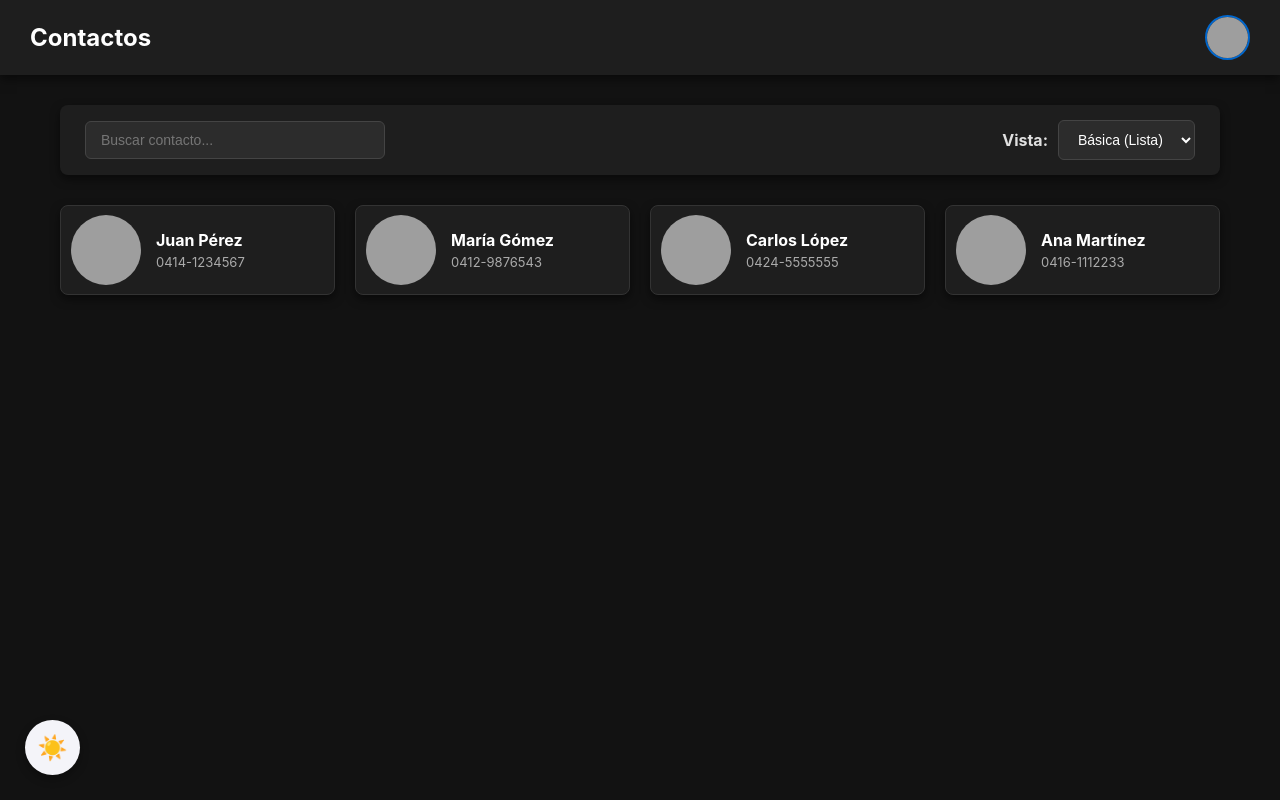
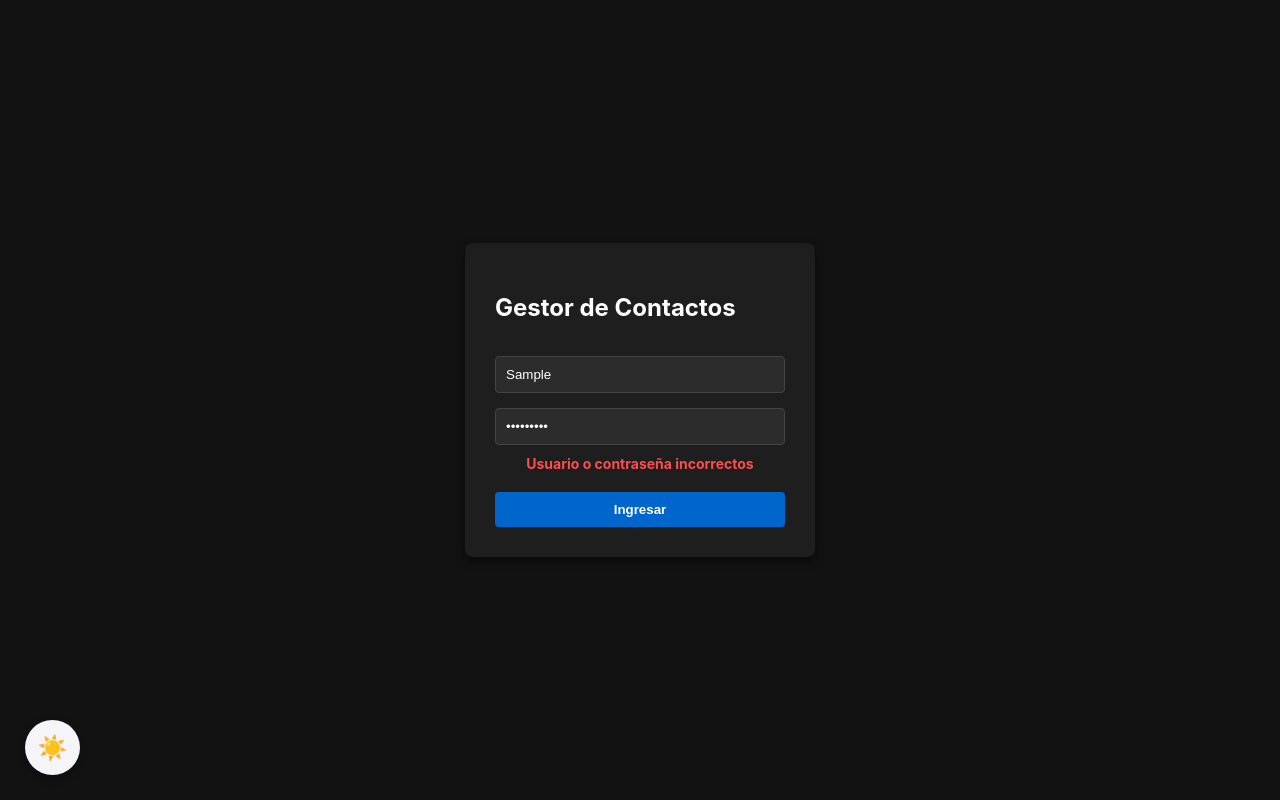
Before and after one commit to luischirinos7/frameworks_1, a React (Create React App) app: page / in a window 1280 px wide. Both pictures are taken after typing "Sample", "Sample123" into the empty fields and a click on the button "Ingresar". Built offline with nearby package versions, Linux system fonts and the light colour scheme; grey boxes are pictures that could not be loaded.

Commit message:
orden alfabetico A-Z por defecto y configuracion de contacto oficial de Soporte

```diff
--- a/src/App.css
+++ b/src/App.css
@@ -188,6 +188,14 @@ body {
   justify-content: center;
   align-items: center;
   height: 100vh;
+}
+
+.error-msg {
+  color: #ff4d4d;
+  font-size: 14px;
+  text-align: center;
+  margin: -5px 0 5px 0;
+  font-weight: bold;
 }
 
 .login-form {
--- a/src/App.js
+++ b/src/App.js
@@ -4,40 +4,13 @@ import './App.css';
 const datosIniciales = [
   {
     id: 1,
-    nombre: 'Juan',
-    apellido: 'Pérez',
-    numero: '0414-1234567',
-    notas: 'Compañero de la universidad',
-    apodo: 'Juancho',
-    foto: 'https://images.unsplash.com/photo-1535713875002-d1d0cf377fde?auto=format&fit=crop&w=500&q=60'
-  },
-  {
-    id: 2,
-    nombre: 'María',
-    apellido: 'Gómez',
-    numero: '0412-9876543',
-    notas: 'Proyecto de desarrollo',
-    apodo: 'Mari',
-    foto: 'https://images.unsplash.com/photo-1494790108377-be9c29b29330?auto=format&fit=crop&w=500&q=60'
-  },
-  {
-    id: 3,
-    nombre: 'Carlos',
-    apellido: 'López',
-    numero: '0424-5555555',
-    notas: 'Profesor de base de datos',
-    apodo: 'Profe',
-    foto: 'https://images.unsplash.com/photo-1599566150163-29194dcaad36?auto=format&fit=crop&w=500&q=60'
-  },
-  {
-    id: 4,
-    nombre: 'Ana',
-    apellido: 'Martínez',
-    numero: '0416-1112233',
-    notas: 'Diseñadora UX/UI',
-    apodo: 'Anita',
-    foto: 'https://images.unsplash.com/photo-1438761681033-6461ffad8d80?auto=format&fit=crop&w=500&q=60'
-  },
+    nombre: 'Soporte',
+    apellido: 'Técnico',
+    numero: '0412-1661812',
+    notas: 'Canal oficial para ayuda y reporte de fallas en la aplicación.',
+    apodo: 'Admin',
+    foto: 'https://cdn-icons-png.flaticon.com/512/1067/1067566.png'
+  }
 ];
 
 const ContactCardBasic = ({ contacto, onClick }) => (
@@ -71,20 +44,22 @@ const ContactCardAvatar = ({ contacto, onClick }) => (
 function App() {
   const [isAuth, setIsAuth] = useState(false);
 
-  // MAGIA 1: Al cargar la app, busca si ya hay contactos guardados en el LocalStorage
+  const [loginUser, setLoginUser] = useState('');
+  const [loginPass, setLoginPass] = useState('');
+  const [loginError, setLoginError] = useState(false);
+
   const [contactos, setContactos] = useState(() => {
     const contactosGuardados = localStorage.getItem('misContactos');
-    // Si hay datos guardados, los convierte de texto a código. Si no, usa los iniciales.
     return contactosGuardados ? JSON.parse(contactosGuardados) : datosIniciales;
   });
 
-  // MAGIA 2: Cada vez que la lista de "contactos" cambie, la guarda en el LocalStorage
   useEffect(() => {
     localStorage.setItem('misContactos', JSON.stringify(contactos));
   }, [contactos]);
 
   const [selectedContact, setSelectedContact] = useState(null);
   const [viewStyle, setViewStyle] = useState('basic');
+
   const [isDarkMode, setIsDarkMode] = useState(true);
   const [searchTerm, setSearchTerm] = useState('');
   const [isMenuOpen, setIsMenuOpen] = useState(false);
@@ -92,12 +67,7 @@ function App() {
   const [isFormOpen, setIsFormOpen] = useState(false);
   const [editingId, setEditingId] = useState(null);
   const [formData, setFormData] = useState({
-    nombre: '',
-    apellido: '',
-    numero: '',
-    foto: '',
-    apodo: '',
-    notas: ''
+    nombre: '', apellido: '', numero: '', foto: '', apodo: '', notas: ''
   });
 
   useEffect(() => {
@@ -110,7 +80,14 @@ function App() {
 
   const handleLogin = (e) => {
     e.preventDefault();
-    setIsAuth(true);
+    if (loginUser === 'admin' && loginPass === '1234') {
+      setIsAuth(true);
+      setLoginError(false);
+      setLoginUser('');
+      setLoginPass('');
+    } else {
+      setLoginError(true);
+    }
   };
 
   const handleLogout = () => {
@@ -125,12 +102,8 @@ function App() {
 
   const handleEditClick = (contacto) => {
     setFormData({
-      nombre: contacto.nombre,
-      apellido: contacto.apellido,
-      numero: contacto.numero,
-      foto: contacto.foto,
-      apodo: contacto.apodo,
-      notas: contacto.notas
+      nombre: contacto.nombre, apellido: contacto.apellido, numero: contacto.numero,
+      foto: contacto.foto, apodo: contacto.apodo, notas: contacto.notas
     });
     setEditingId(contacto.id);
     setIsFormOpen(true);
@@ -218,6 +191,10 @@ function App() {
     return nombreLimpio.includes(busquedaLimpia) || apellidoLimpio.includes(busquedaLimpia);
   });
 
+  const contactosOrdenados = [...contactosFiltrados].sort((a, b) => {
+    return a.nombre.localeCompare(b.nombre, 'es', { sensitivity: 'base' });
+  });
+
   const renderCard = (contacto) => {
     switch (viewStyle) {
       case 'detailed': return <ContactCardDetailed key={contacto.id} contacto={contacto} onClick={setSelectedContact} />;
@@ -233,8 +210,25 @@ function App() {
         <div className="login-container">
           <form className="login-form" onSubmit={handleLogin}>
             <h2>Gestor de Contactos</h2>
-            <input type="text" placeholder="Usuario" required autoFocus />
-            <input type="password" placeholder="Contraseña" required />
+
+            <input
+              type="text"
+              placeholder="Usuario"
+              value={loginUser}
+              onChange={(e) => setLoginUser(e.target.value)}
+              required
+              autoFocus
+            />
+            <input
+              type="password"
+              placeholder="Contraseña"
+              value={loginPass}
+              onChange={(e) => setLoginPass(e.target.value)}
+              required
+            />
+
+            {loginError && <p className="error-msg">Usuario o contraseña incorrectos</p>}
+
             <button type="submit">Ingresar</button>
           </form>
         </div>
@@ -290,8 +284,8 @@ function App() {
             </div>
 
             <div className="contacts-grid">
-              {contactosFiltrados.length > 0 ? (
-                contactosFiltrados.map(renderCard)
+              {contactosOrdenados.length > 0 ? (
+                contactosOrdenados.map(renderCard)
               ) : (
                 <p>No se encontraron contactos.</p>
               )}
```
